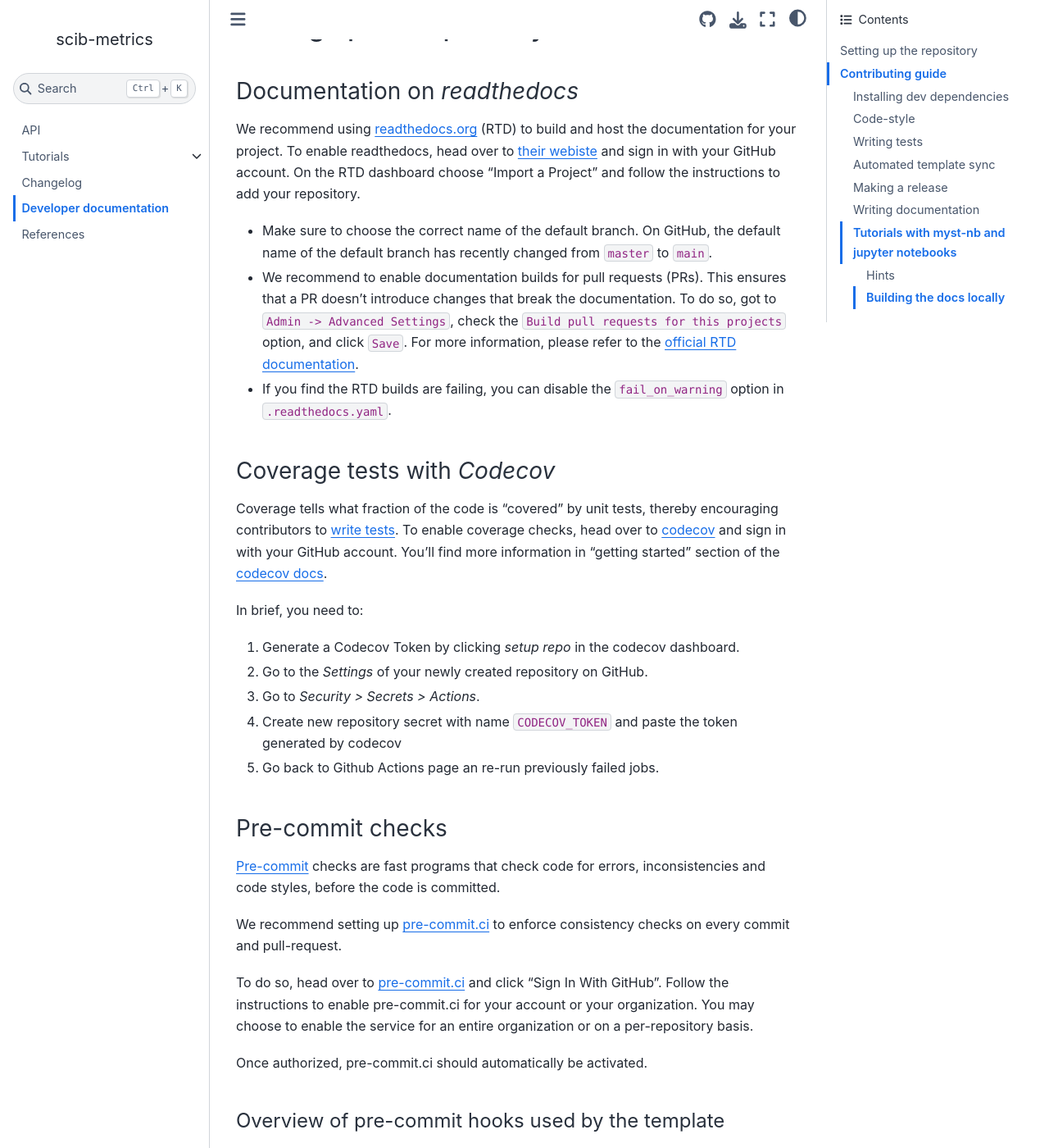
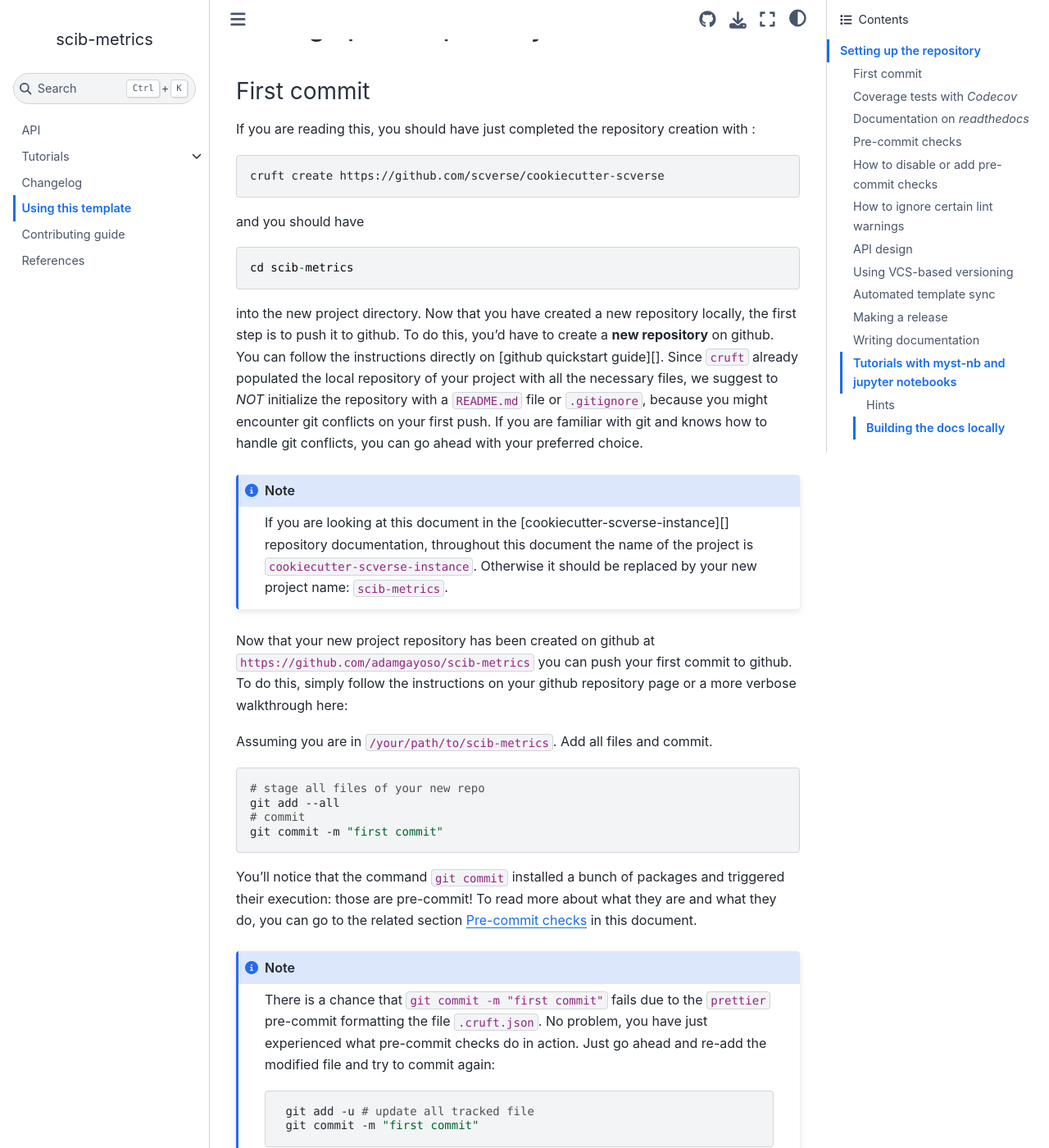
Before and after one commit to YosefLab/scib-metrics, a Sphinx documentation site: the page built from docs/template_usage.md, in a window 1280 px wide and 1400 px high, scrolled down 345 px. Shown: the whole window at 82% size. Built offline with Sphinx 7.4.7 and the Sphinx Book theme 1.1.4, drawn with Linux system fonts in a browser that asks for light colours; the version number is read from the project's files by our own code; some of the changed text lies outside the part shown.

Commit message:
Automated template update from cookiecutter-scverse (#74)
* Automated template update from cookiecutter-scverse

* [pre-commit.ci] auto fixes from pre-commit.com hooks

for more information, see https://pre-commit.ci

* fix

Co-authored-by: adamgayoso <adamgayoso@users.noreply.github.com>
Co-authored-by: pre-commit-ci[bot] <66853113+pre-commit-ci[bot]@users.noreply.github.com>

````diff
--- /dev/null
+++ b/docs/contributing.md
@@ -0,0 +1,197 @@
+# Contributing guide
+
+Scanpy provides extensive [developer documentation][scanpy developer guide], most of which applies to this repo, too.
+This document will not reproduce the entire content from there. Instead, it aims at summarizing the most important
+information to get you started on contributing.
+
+We assume that you are already familiar with git and with making pull requests on GitHub. If not, please refer
+to the [scanpy developer guide][].
+
+## Installing dev dependencies
+
+In addition to the packages needed to _use_ this package, you need additional python packages to _run tests_ and _build
+the documentation_. It's easy to install them using `pip`:
+
+```bash
+cd scib-metrics
+pip install -e ".[dev,test,doc]"
+```
+
+## Code-style
+
+This template uses [pre-commit][] to enforce consistent code-styles. On every commit, pre-commit checks will either
+automatically fix issues with the code, or raise an error message. See [pre-commit checks](template_usage.md#pre-commit-checks) for
+a full list of checks enabled for this repository.
+
+To enable pre-commit locally, simply run
+
+```bash
+pre-commit install
+```
+
+in the root of the repository. Pre-commit will automatically download all dependencies when it is run for the first time.
+
+Alternatively, you can rely on the [pre-commit.ci][] service enabled on GitHub. If you didn't run `pre-commit` before
+pushing changes to GitHub it will automatically commit fixes to your pull request, or show an error message.
+
+If pre-commit.ci added a commit on a branch you still have been working on locally, simply use
+
+```bash
+git pull --rebase
+```
+
+to integrate the changes into yours.
+While the [pre-commit.ci][] is useful, we strongly encourage installing and running pre-commit locally first to understand its usage.
+
+Finally, most editors have an _autoformat on save_ feature. Consider enabling this option for [black][black-editors]
+and [prettier][prettier-editors].
+
+[black-editors]: https://black.readthedocs.io/en/stable/integrations/editors.html
+[prettier-editors]: https://prettier.io/docs/en/editors.html
+
+## Writing tests
+
+```{note}
+Remember to first install the package with `pip install '-e[dev,test]'`
+```
+
+This package uses the [pytest][] for automated testing. Please [write tests][scanpy-test-docs] for every function added
+to the package.
+
+Most IDEs integrate with pytest and provide a GUI to run tests. Alternatively, you can run all tests from the
+command line by executing
+
+```bash
+pytest
+```
+
+in the root of the repository. Continuous integration will automatically run the tests on all pull requests.
+
+[scanpy-test-docs]: https://scanpy.readthedocs.io/en/latest/dev/testing.html#writing-tests
+
+## Publishing a release
+
+### Updating the version number
+
+Before making a release, you need to update the version number. Please adhere to [Semantic Versioning][semver], in brief
+
+> Given a version number MAJOR.MINOR.PATCH, increment the:
+>
+> 1.  MAJOR version when you make incompatible API changes,
+> 2.  MINOR version when you add functionality in a backwards compatible manner, and
+> 3.  PATCH version when you make backwards compatible bug fixes.
+>
+> Additional labels for pre-release and build metadata are available as extensions to the MAJOR.MINOR.PATCH format.
+
+We use [bump2version][] to automatically update the version number in all places and automatically create a git tag.
+Run one of the following commands in the root of the repository
+
+```bash
+bump2version patch
+bump2version minor
+bump2version major
+```
+
+Once you are done, run
+
+```
+git push --tags
+```
+
+to publish the created tag on GitHub.
+
+[bump2version]: https://github.com/c4urself/bump2version
+
+### Building and publishing the package on PyPI
+
+Python packages are not distributed as source code, but as _distributions_. The most common distribution format is the so-called _wheel_. To build a _wheel_, run
+
+```bash
+python -m build
+```
+
+This command creates a _source archive_ and a _wheel_, which are required for publishing your package to [PyPI][]. These files are created directly in the root of the repository.
+
+Before uploading them to [PyPI][] you can check that your _distribution_ is valid by running:
+
+```bash
+twine check dist/*
+```
+
+and finally publishing it with:
+
+```bash
+twine upload dist/*
+```
+
+Provide your username and password when requested and then go check out your package on [PyPI][]!
+
+For more information, follow the [Python packaging tutorial][].
+
+It is possible to automate this with GitHub actions, see also [this feature request][pypi-feature-request]
+in the cookiecutter-scverse template.
+
+[python packaging tutorial]: https://packaging.python.org/en/latest/tutorials/packaging-projects/#generating-distribution-archives
+[pypi-feature-request]: https://github.com/scverse/cookiecutter-scverse/issues/88
+
+## Writing documentation
+
+Please write documentation for new or changed features and use-cases. This project uses [sphinx][] with the following features:
+
+-   the [myst][] extension allows to write documentation in markdown/Markedly Structured Text
+-   [Numpy-style docstrings][numpydoc] (through the [napoloen][numpydoc-napoleon] extension).
+-   Jupyter notebooks as tutorials through [myst-nb][] (See [Tutorials with myst-nb](#tutorials-with-myst-nb-and-jupyter-notebooks))
+-   [Sphinx autodoc typehints][], to automatically reference annotated input and output types
+
+See the [scanpy developer docs](https://scanpy.readthedocs.io/en/latest/dev/documentation.html) for more information
+on how to write documentation.
+
+### Tutorials with myst-nb and jupyter notebooks
+
+The documentation is set-up to render jupyter notebooks stored in the `docs/notebooks` directory using [myst-nb][].
+Currently, only notebooks in `.ipynb` format are supported that will be included with both their input and output cells.
+It is your reponsibility to update and re-run the notebook whenever necessary.
+
+If you are interested in automatically running notebooks as part of the continuous integration, please check
+out [this feature request](https://github.com/scverse/cookiecutter-scverse/issues/40) in the `cookiecutter-scverse`
+repository.
+
+#### Hints
+
+-   If you refer to objects from other packages, please add an entry to `intersphinx_mapping` in `docs/conf.py`. Only
+    if you do so can sphinx automatically create a link to the external documentation.
+-   If building the documentation fails because of a missing link that is outside your control, you can add an entry to
+    the `nitpick_ignore` list in `docs/conf.py`
+
+#### Building the docs locally
+
+```bash
+cd docs
+make html
+open _build/html/index.html
+```
+
+<!-- Links -->
+
+[scanpy developer guide]: https://scanpy.readthedocs.io/en/latest/dev/index.html
+[cookiecutter-scverse-instance]: https://cookiecutter-scverse-instance.readthedocs.io/en/latest/template_usage.html
+[github quickstart guide]: https://docs.github.com/en/get-started/quickstart/create-a-repo?tool=webui
+[codecov]: https://about.codecov.io/sign-up/
+[codecov docs]: https://docs.codecov.com/docs
+[codecov bot]: https://docs.codecov.com/docs/team-bot
+[codecov app]: https://github.com/apps/codecov
+[pre-commit.ci]: https://pre-commit.ci/
+[readthedocs.org]: https://readthedocs.org/
+[myst-nb]: https://myst-nb.readthedocs.io/en/latest/
+[jupytext]: https://jupytext.readthedocs.io/en/latest/
+[pre-commit]: https://pre-commit.com/
+[anndata]: https://github.com/scverse/anndata
+[mudata]: https://github.com/scverse/mudata
+[pytest]: https://docs.pytest.org/
+[semver]: https://semver.org/
+[sphinx]: https://www.sphinx-doc.org/en/master/
+[myst]: https://myst-parser.readthedocs.io/en/latest/intro.html
+[numpydoc-napoleon]: https://www.sphinx-doc.org/en/master/usage/extensions/napoleon.html
+[numpydoc]: https://numpydoc.readthedocs.io/en/latest/format.html
+[sphinx autodoc typehints]: https://github.com/tox-dev/sphinx-autodoc-typehints
+[pypi]: https://pypi.org/
--- a/docs/developer_docs.md
+++ b/docs/template_usage.md
@@ -1,41 +1,129 @@
-# Developer documentation
+# Using this template
 
 Welcome to the developer guidelines! This document is split into two parts:
 
 1.  The [repository setup](#setting-up-the-repository). This section is relevant primarily for the repository maintainer and shows how to connect
     continuous integration services and documents initial set-up of the repository.
-2.  The [contributor guide](#contributing-guide). It contains information relevant to all developers who want to make a contribution.
+2.  The [contributor guide](contributing.md#contributing-guide). It contains information relevant to all developers who want to make a contribution.
 
 ## Setting up the repository
+
+### First commit
+
+If you are reading this, you should have just completed the repository creation with :
+
+```bash
+cruft create https://github.com/scverse/cookiecutter-scverse
+```
+
+and you should have
+
+```
+cd scib-metrics
+```
+
+into the new project directory. Now that you have created a new repository locally, the first step is to push it to github. To do this, you'd have to create a **new repository** on github.
+You can follow the instructions directly on [github quickstart guide][].
+Since `cruft` already populated the local repository of your project with all the necessary files, we suggest to _NOT_ initialize the repository with a `README.md` file or `.gitignore`, because you might encounter git conflicts on your first push.
+If you are familiar with git and knows how to handle git conflicts, you can go ahead with your preferred choice.
+
+:::{note}
+If you are looking at this document in the [cookiecutter-scverse-instance][] repository documentation, throughout this document the name of the project is `cookiecutter-scverse-instance`. Otherwise it should be replaced by your new project name: `scib-metrics`.
+:::
+
+Now that your new project repository has been created on github at `https://github.com/adamgayoso/scib-metrics` you can push your first commit to github.
+To do this, simply follow the instructions on your github repository page or a more verbose walkthrough here:
+
+Assuming you are in `/your/path/to/scib-metrics`. Add all files and commit.
+
+```bash
+# stage all files of your new repo
+git add --all
+# commit
+git commit -m "first commit"
+```
+
+You'll notice that the command `git commit` installed a bunch of packages and triggered their execution: those are pre-commit! To read more about what they are and what they do, you can go to the related section [Pre-commit checks](#pre-commit-checks) in this document.
+
+:::{note}
+There is a chance that `git commit -m "first commit"` fails due to the `prettier` pre-commit formatting the file `.cruft.json`. No problem, you have just experienced what pre-commit checks do in action. Just go ahead and re-add the modified file and try to commit again:
+
+```bash
+ git add -u # update all tracked file
+ git commit -m "first commit"
+```
+
+:::
+
+Now that all the files of the newly created project have been committed, go ahead with the remaining steps:
+
+```bash
+# update the `origin` of your local repo with the remote github link
+git remote add origin https://github.com/adamgayoso/scib-metrics.git
+# rename the default branch to main
+git branch -M main
+# push all your files to remote
+git push -u origin main
+```
+
+Your project should be now available at `https://github.com/adamgayoso/scib-metrics`. While the repository at this point can be directly used, there are few remaining steps that needs to be done in order to achieve full functionality.
+
+### Coverage tests with _Codecov_
+
+Coverage tells what fraction of the code is "covered" by unit tests, thereby encouraging contributors to
+[write tests](contributing.md#writing-tests).
+To enable coverage checks, head over to [codecov][] and sign in with your GitHub account.
+You'll find more information in "getting started" section of the [codecov docs][].
+
+In the `Actions` tab of your projects' github repository, you can see that the workflows are failing due to the **Upload coverage** step. The error message in the workflow should display something like:
+
+```
+...
+    Retrying 5/5 in 2s..
+    {'detail': ErrorDetail(string='Could not find a repository, try using repo upload token', code='not_found')}
+Error: 404 Client Error: Not Found for url:
+...
+```
+
+While [codecov docs][] has a very extensive documentation on how to get started, _if_ you are using the default settings of this template we can assume that you are using [codecov][] in a github action workflow and hence you can make use of the [codecov bot][].
+
+To set it up, simply go to the [codecov app][] page and follow the instructions to activate it for your repository.
+Once the activation is completed, go back to the `Actions` tab and re-run the failing workflows.
+
+The workflows should now succeed and you will be able to find the code coverage at this link: `https://app.codecov.io/gh/adamgayoso/scib-metrics`. You might have to wait couple of minutes and the coverage of this repository should be ~60%.
+
+If your repository is private, you will have to specify an additional token in the repository secrets. In brief, you need to:
+
+1. Generate a Codecov Token by clicking _setup repo_ in the codecov dashboard.
+    - If you have already set up codecov in the repository by following the previous steps, you can directly go to the codecov repo webpage.
+2. Go to _Settings_ and copy **only** the token `_______-____-...`.
+3. Go to _Settings_ of your newly created repository on GitHub.
+4. Go to _Security > Secrets > Actions_.
+5. Create new repository secret with name `CODECOV_TOKEN` and paste the token generated by codecov.
+6. Past these additional lines in `/.github/workflows.test.yaml` under the **Upload coverage** step:
+    ```bash
+    - name: Upload coverage
+      uses: codecov/codecov-action@v3
+      with:
+          token: ${{ secrets.CODECOV_TOKEN }}
+    ```
+7. Go back to github `Actions` page an re-run previously failed jobs.
 
 ### Documentation on _readthedocs_
 
 We recommend using [readthedocs.org][] (RTD) to build and host the documentation for your project.
-To enable readthedocs, head over to [their webiste][readthedocs.org] and sign in with your GitHub account.
+To enable readthedocs, head over to [their website][readthedocs.org] and sign in with your GitHub account.
 On the RTD dashboard choose "Import a Project" and follow the instructions to add your repository.
 
--   Make sure to choose the correct name of the default branch. On GitHub, the default name of the default branch has
-    recently changed from `master` to `main`.
+-   Make sure to choose the correct name of the default branch. On GitHub, the name of the default branch should be `main` (it has
+    recently changed from `master` to `main`).
 -   We recommend to enable documentation builds for pull requests (PRs). This ensures that a PR doesn't introduce changes
     that break the documentation. To do so, got to `Admin -> Advanced Settings`, check the
     `Build pull requests for this projects` option, and click `Save`. For more information, please refer to
     the [official RTD documentation](https://docs.readthedocs.io/en/stable/pull-requests.html).
 -   If you find the RTD builds are failing, you can disable the `fail_on_warning` option in `.readthedocs.yaml`.
 
-### Coverage tests with _Codecov_
-
-Coverage tells what fraction of the code is "covered" by unit tests, thereby encouraging contributors to
-[write tests](#writing-tests).
-To enable coverage checks, head over to [codecov][] and sign in with your GitHub account.
-You'll find more information in "getting started" section of the [codecov docs][].
-
-In brief, you need to:
-
-1. Generate a Codecov Token by clicking _setup repo_ in the codecov dashboard.
-2. Go to the _Settings_ of your newly created repository on GitHub.
-3. Go to _Security > Secrets > Actions_.
-4. Create new repository secret with name `CODECOV_TOKEN` and paste the token generated by codecov
-5. Go back to Github Actions page an re-run previously failed jobs.
+If your project is private, there are ways to enable docs rendering on [readthedocs.org][] but it is more cumbersome and requires a different subscription for read the docs. See a guide [here](https://docs.readthedocs.io/en/stable/guides/importing-private-repositories.html).
 
 ### Pre-commit checks
 
@@ -96,29 +184,14 @@ The following pre-commit checks are for errors and inconsistencies:
 -   **forbid-to-commit**: Make sure that `*.rej` files cannot be commited. These files are created by the
     [automated template sync](#automated-template-sync) if there's a merge conflict and need to be addressed manually.
 
-#### Notes on pre-commit checks
+### How to disable or add pre-commit checks
 
--   To ignore lint warnigs from **flake8**, see [Ignore certain lint warnings](#ignore-certain-lint-warnings).
+-   To ignore lint warnigs from **flake8**, see [Ignore certain lint warnings](#how-to-ignore-certain-lint-warnings).
 -   You can add or remove pre-commit checks by simply deleting relevant lines in the `.pre-commit-config.yaml` file.
     Some pre-commit checks have additional options that can be specified either in the `pyproject.toml` or tool-specific
     config files, such as `.prettierrc.yml` for **prettier** and `.flake8` for **flake8**.
 
-### API design
-
-Scverse ecosystem packages should operate on [AnnData][] and/or [MuData][] datastructures and typically use an API
-as originally [introduced by scanpy][scanpy-api] with the following submodules:
-
--   `pp` for preprocessing
--   `tl` for tools (that, compared to `pp` generate interpretable output, often associated with a corresponding plotting
-    function)
--   `pl` for plotting functions
-
-You may add additional submodules as appropriate. While we encourage to follow a scanpy-like API for ecosystem packages,
-there may also be good reasons to choose a different approach, e.g. using an object-oriented API.
-
-[scanpy-api]: https://scanpy.readthedocs.io/en/stable/usage-principles.html
-
-### Ignore certain lint warnings
+### How to ignore certain lint warnings
 
 The [pre-commit checks](#pre-commit-checks) include [flake8](https://flake8.pycqa.org/en/latest/) which checks
 for errors in Python files, including stylistic errors.
@@ -142,10 +215,25 @@ W504
 
 [flake8 guide]: https://flake8.pycqa.org/en/3.1.1/user/ignoring-errors.html
 
+### API design
+
+Scverse ecosystem packages should operate on [AnnData][] and/or [MuData][] data structures and typically use an API
+as originally [introduced by scanpy][scanpy-api] with the following submodules:
+
+-   `pp` for preprocessing
+-   `tl` for tools (that, compared to `pp` generate interpretable output, often associated with a corresponding plotting
+    function)
+-   `pl` for plotting functions
+
+You may add additional submodules as appropriate. While we encourage to follow a scanpy-like API for ecosystem packages,
+there may also be good reasons to choose a different approach, e.g. using an object-oriented API.
+
+[scanpy-api]: https://scanpy.readthedocs.io/en/stable/usage-principles.html
+
 ### Using VCS-based versioning
 
 By default, the template uses hard-coded version numbers that are set in `pyproject.toml` and [managed with
-bump2version](#making-a-release). If you prefer to have your project automatically infer version numbers from git
+bump2version](contributing.md#publishing-a-release). If you prefer to have your project automatically infer version numbers from git
 tags, it is straightforward to switch to vcs-based versioning using [hatch-vcs][].
 
 In `pyproject.toml` add the following changes, and you are good to go!
@@ -171,75 +259,9 @@ In `pyproject.toml` add the following changes, and you are good to go!
  omit = [
 ```
 
-Don't forget to update the [Making a release section](#making-a-release) in this document accordingly, after you are done!
+Don't forget to update the [Making a release section](contributing.md#publishing-a-release) in this document accordingly, after you are done!
 
 [hatch-vcs]: https://pypi.org/project/hatch-vcs/
-
-## Contributing guide
-
-Scanpy provides extensive [developer documentation][scanpy developer guide], most of which applies to this repo, too.
-This document will not reproduce the entire content from there. Instead, it aims at summarizing the most important
-information to get you started on contributing.
-
-We assume that you are already familiar with git and with making pull requests on GitHub. If not, please refer
-to the [scanpy developer guide][].
-
-### Installing dev dependencies
-
-In addition to the packages needed to _use_ this package, you need additional python packages to _run tests_ and _build
-the documentation_. It's easy to install them using `pip`:
-
-```bash
-cd scib-metrics
-pip install -e ".[dev,test,doc]"
-```
-
-### Code-style
-
-This template uses [pre-commit][] to enforce consistent code-styles. On every commit, pre-commit checks will either
-automatically fix issues with the code, or raise an error message. See [pre-commit checks](#pre-commit-checks) for
-a full list of checks enabled for this repository.
-
-To enable pre-commit locally, simply run
-
-```bash
-pre-commit install
-```
-
-in the root of the repository. Pre-commit will automatically download all dependencies when it is run for the first time.
-
-Alternatively, you can rely on the [pre-commit.ci][] service enabled on GitHub. If you didn't run `pre-commit` before
-pushing changes to GitHub it will automatically commit fixes to your pull request, or show an error message.
-
-If pre-commit.ci added a commit on a branch you still have been working on locally, simply use
-
-```bash
-git pull --rebase
-```
-
-to integrate the changes into yours.
-
-Finally, most editors have an _autoformat on save_ feature. Consider enabling this option for [black][black-editors]
-and [prettier][prettier-editors].
-
-[black-editors]: https://black.readthedocs.io/en/stable/integrations/editors.html
-[prettier-editors]: https://prettier.io/docs/en/editors.html
-
-### Writing tests
-
-This package uses the [pytest][] for automated testing. Please [write tests][scanpy-test-docs] for every function added
-to the package.
-
-Most IDEs integrate with pytest and provide a GUI to run tests. Alternatively, you can run all tests from the
-command line by executing
-
-```bash
-pytest
-```
-
-in the root of the repository. Continuous integration will automatically run the tests on all pull requests.
-
-[scanpy-test-docs]: https://scanpy.readthedocs.io/en/latest/dev/testing.html#writing-tests
 
 ### Automated template sync
 
````
Also changed, not shown: docs/index.md (+2 -1 lines), .cruft.json.
